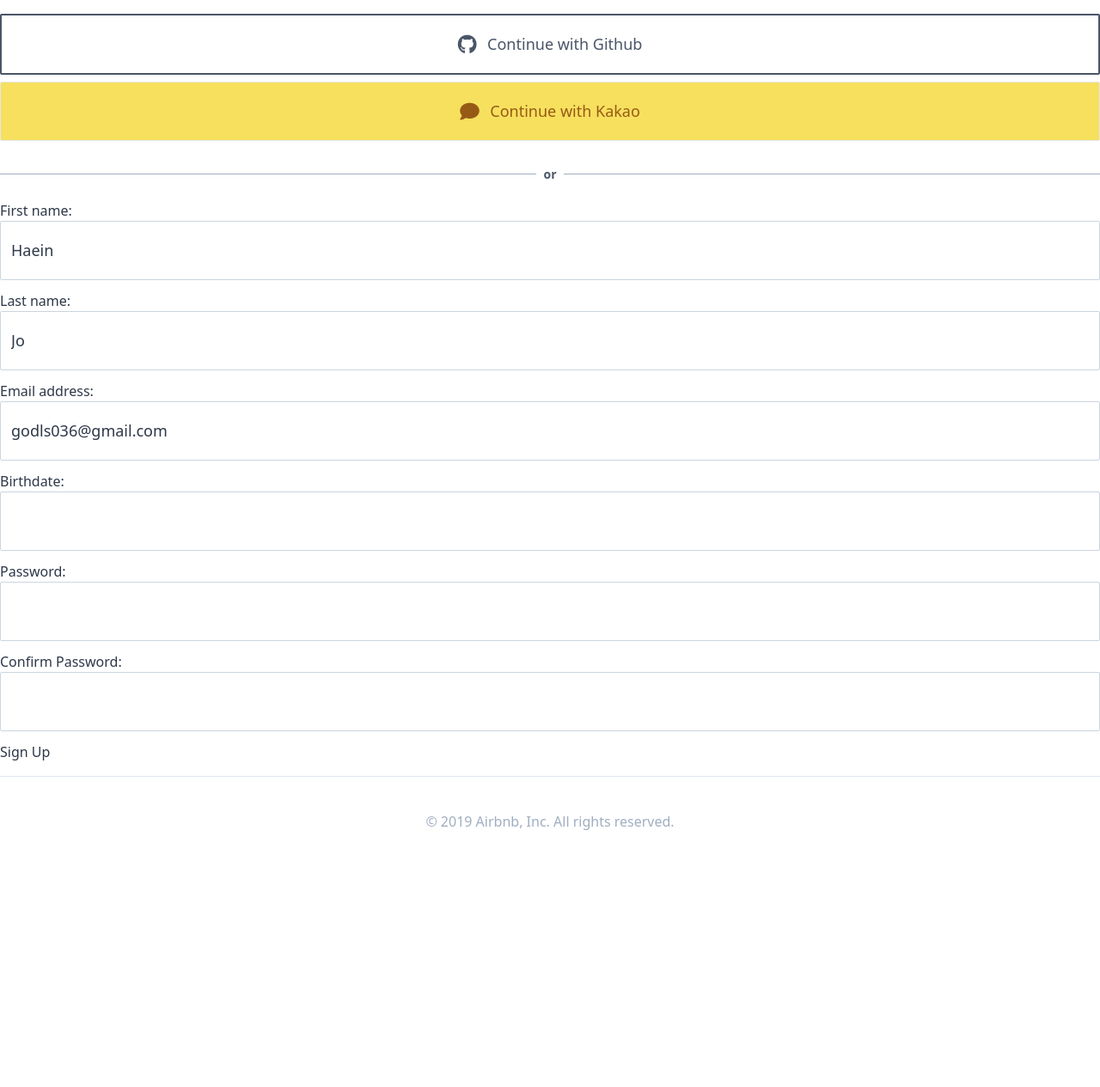
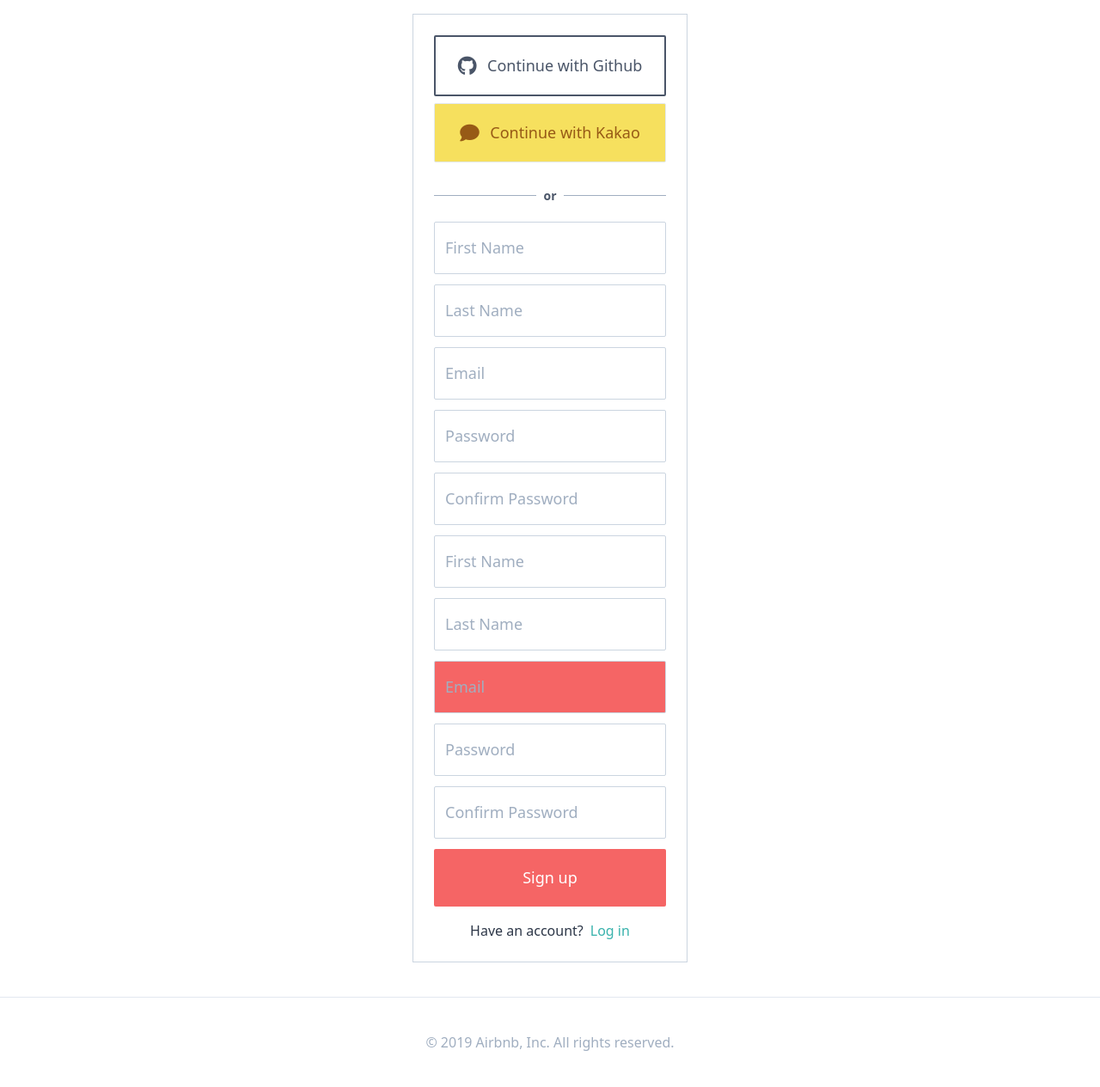
Before and after one commit to haeinjo/airbnb-clone, a Django app: page /users/singup/ in a window 1280 px wide. Shown: the part 80-1345 px from the top of the page at 86% size. Before the commit the page ends 1046 px from the top, so only its background shows below. Run offline with Django 3.2, Linux system fonts and the light colour scheme; some libraries are stand-ins or nearby versions.

Commit message:
20.11 Forms Shortcut before using looping form field trick

```diff
--- a/assets/scss/styles.scss
+++ b/assets/scss/styles.scss
@@ -20,9 +20,21 @@
 }
 
 input {
-    @apply text-left px-3 border border-gray-400 mb-3 rounded-sm py-5 font-medium text-lg font-light w-full;
+    @apply text-left px-3 border border-gray-400 rounded-sm py-4 font-medium text-lg font-light w-full;
     &:focus {
         @apply outline-none border-teal-500;
     }
 }
+
+form {
+    .input {
+        @apply mb-3;
+        &.has_error {
+            input {
+                @apply bg-red-500;
+            }
+        }
+    }
+}
+
 @tailwind utilities;
--- a/templates/users/signup.html
+++ b/templates/users/signup.html
@@ -9,10 +9,68 @@ Sign Up
 {% endblock search-bar %}
 
 {% block content %}
-{% include 'partials/social_login.html' %}
-<form method="POST" action="{% url 'users:signup' %}">
-    {% csrf_token %}
-    {{form.as_p}}
-    <button>Sign Up</button>
-</form>
+<div class="lg:w-5/12 md:w-1/2 xl:w-1/4 container mx-auto my-10 flex flex-col items-center border p-6 border-gray-400">
+    {% include 'partials/social_login.html' %}
+    <form method="POST" action="{% url 'users:signup' %}">
+        {% csrf_token %}
+
+        {% for field in form %}
+        <div class="input">
+            {{field}}
+            {% if field.errors %}
+            {% for error in field.errors %}
+            <span class="text-red-700 text-sm font-medium">{error}}</span>
+            {% endfor %}
+            {% endif %}
+        </div>
+        {% endfor %}
+
+        <div class="input">
+            {{form.first_name}}
+            {% if form.first_name.errors %}
+            {% for error in form.first_name.errors %}
+            <span class="text-red-700 text-sm font-medium">{error}}</span>
+            {% endfor %}
+            {% endif %}
+        </div>
+        <div class="input">
+            {{form.last_name}}
+            {% if form.last_name.errors %}
+            {% for error in form.last_name.errors %}
+            <span class="text-red-700 text-sm font-medium">{{error}}</span>
+            {% endfor %}
+            {% endif %}
+        </div>
+
+        <div class="input has_error">
+            {{form.email}}
+            {% if form.email.errors %}
+            {% for error in form.email.errors %}
+            <span class="text-red-700 font-medium text-sm ">{{error}}</span>
+            {% endfor %}
+            {% endif %}
+        </div>
+        <div class="input">
+            {{form.password}}
+            {% if form.password.errors %}
+            {% for error in form.password.errors %}
+            <span class="text-red-700 font-medium text-sm ">{{error}}</span>
+            {% endfor %}
+            {% endif %}
+        </div>
+        <div class="input">
+            {{form.password1}}
+            {% if form.password1.errors %}
+            {% for error in form.password1.errors %}
+            <span class="text-red-700 font-medium text-sm ">{{error}}</span>
+            {% endfor %}
+            {% endif %}
+        </div>
+        <button class="btn bg-red-500 text-white">Sign up</button>
+    </form>
+    <div class="flex">
+        <span class="mr-2">Have an account?</span>
+        <a href="{% url 'users:login' %}" class="font-medium text-teal-500">Log in</a>
+    </div>
+</div>
 {% endblock %}
--- a/users/forms.py
+++ b/users/forms.py
@@ -4,8 +4,10 @@ from . import models
 
 class LoginForm(forms.Form):
 
-    email = forms.EmailField()
-    password = forms.CharField(widget=forms.PasswordInput)
+    email = forms.EmailField(widget=forms.EmailInput(attrs={"placeholder": "Email"}))
+    password = forms.CharField(
+        widget=forms.PasswordInput(attrs={"placeholder": "Password"})
+    )
 
     def clean(self):
         email = self.cleaned_data.get("email")
@@ -24,10 +26,31 @@ class LoginForm(forms.Form):
 class SignUpForm(forms.ModelForm):
     class Meta:
         model = models.User
-        fields = ["first_name", "last_name", "email", "birthdate"]
+        fields = ["first_name", "last_name", "email"]
+        widgets = {
+            "first_name": forms.TextInput(attrs={"placeholder": "First Name"}),
+            "last_name": forms.TextInput(attrs={"placeholder": "Last Name"}),
+            "email": forms.EmailInput(attrs={"placeholder": "Email"}),
+        }
 
-    password = forms.CharField(widget=forms.PasswordInput)
-    password1 = forms.CharField(widget=forms.PasswordInput, label="Confirm Password")
+    password = forms.CharField(
+        widget=forms.PasswordInput(attrs={"placeholder": "Password"})
+    )
+    password1 = forms.CharField(
+        widget=forms.PasswordInput(attrs={"placeholder": "Confirm Password"}),
+        label="Confirm Password",
+    )
+
+    def clean_email(self):
+        email = self.cleaned_data.get("email")
+
+        try:
+            models.User.objects.get(email=email)
+            raise forms.ValidationError(
+                "That email is already taken", code="existing_user"
+            )
+        except models.User.DoesNotExist:
+            return email
 
     def clean_password1(self):
         password = self.cleaned_data.get("password")
--- a/users/views.py
+++ b/users/views.py
@@ -47,12 +47,6 @@ class SignUpView(FormView):
     template_name = "users/signup.html"
     form_class = forms.SignUpForm
     success_url = reverse_lazy("core:home")
-
-    initial = {
-        "first_name": "Haein",
-        "last_name": "Jo",
-        "email": "godls036@gmail.com",
-    }
 
     def form_valid(self, form):
         form.save()
```
Also changed, not shown: templates/users/login.html (+16 -2 lines), static/css/styles.css.
